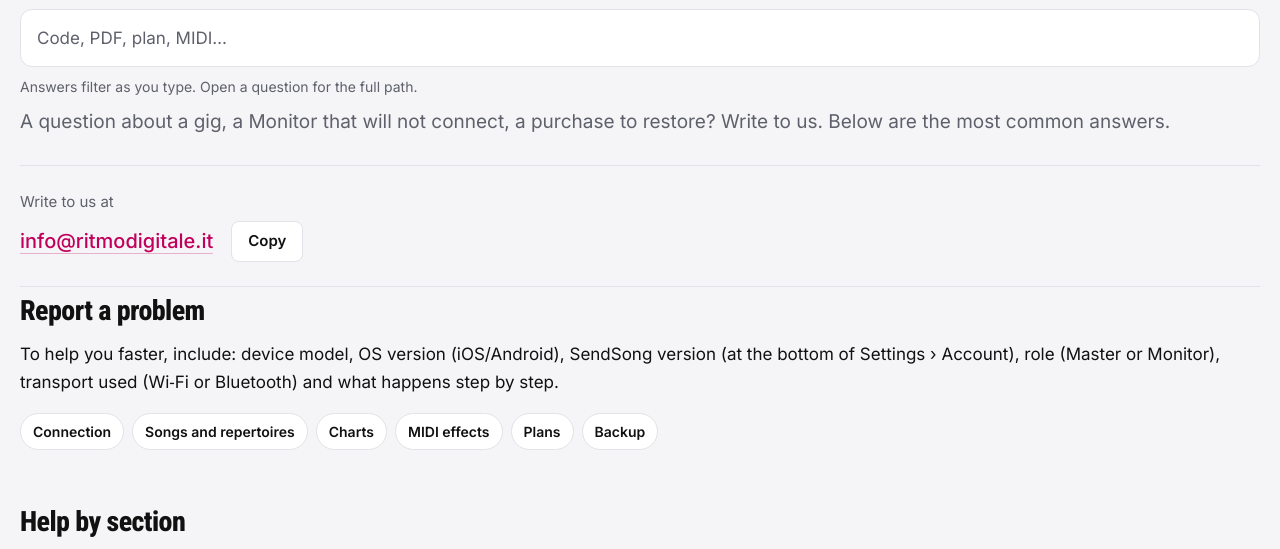
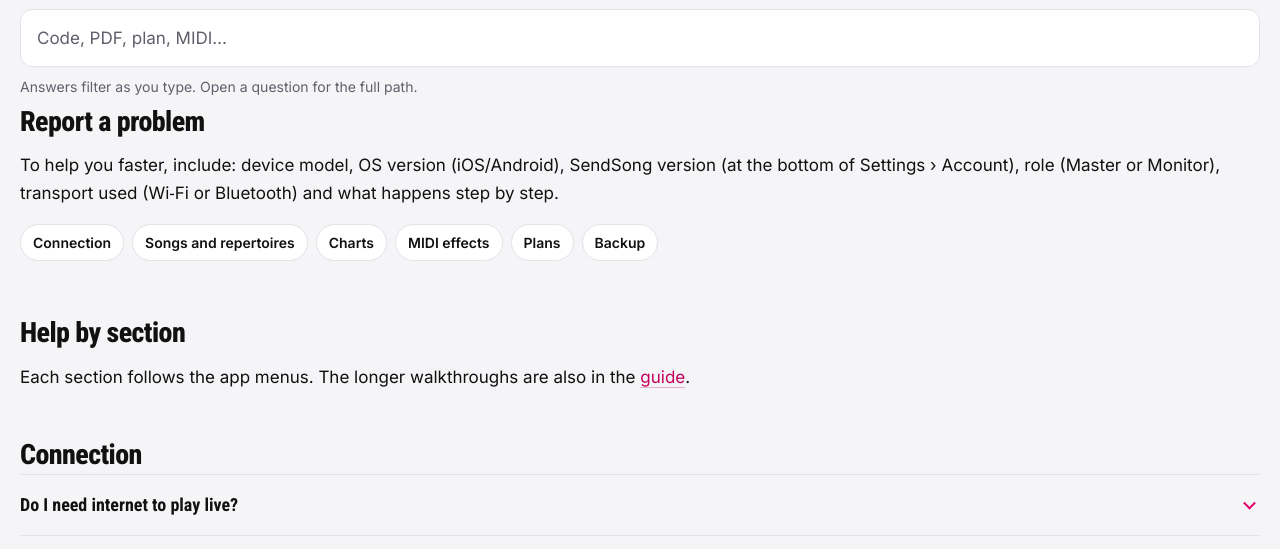
Before and after one commit to nikuniku74/sendsong-site, a plain HTML site: page support.html in a window 1280 px wide. Shown: the part 242-791 px from the top of the page. Drawn offline with Linux system fonts and the light colour scheme.

Commit message:
Sul supporto, via il testo di invito e il pulsante per copiare l'email.

```diff
--- a/support.html
+++ b/support.html
@@ -42,16 +42,6 @@
           <input id="support-q" type="search" enterkeyhint="search" autocomplete="off" placeholder="Codice, PDF, piano, MIDI…" data-en-placeholder="Code, PDF, plan, MIDI…">
           <p class="hint" data-l="it" lang="it">Le risposte si filtrano mentre scrivi. Apri la domanda per il percorso completo.</p>
           <p class="hint" data-l="en" lang="en">Answers filter as you type. Open a question for the full path.</p>
-        </div>
-        <p class="lead" data-l="it" lang="it">Una domanda sul palco, un Monitor che non si collega, un acquisto da ripristinare? Scrivici. Qui sotto le risposte più frequenti.</p>
-        <p class="lead" data-l="en" lang="en">A question about a gig, a Monitor that will not connect, a purchase to restore? Write to us. Below are the most common answers.</p>
-        <div class="contact">
-          <p class="label" data-l="it" lang="it">Scrivici a</p>
-          <p class="label" data-l="en" lang="en">Write to us at</p>
-          <div class="row">
-            <span class="mail" id="mail"><a href="mailto:info@ritmodigitale.it">info@ritmodigitale.it</a></span>
-            <button type="button" class="btn" data-copy="mail"><span data-l="it" lang="it">Copia</span><span data-l="en" lang="en">Copy</span></button>
-          </div>
         </div>
         <h2><span data-l="it" lang="it">Segnalare un problema</span><span data-l="en" lang="en">Report a problem</span></h2>
         <p data-l="it" lang="it">Per aiutarti più in fretta, indica: modello del dispositivo, versione del sistema (iOS/Android), versione di SendSong (in fondo a Impostazioni › Account), ruolo (Master o Monitor), trasporto usato (Wi‑Fi o Bluetooth) e cosa succede passo passo.</p>
```
